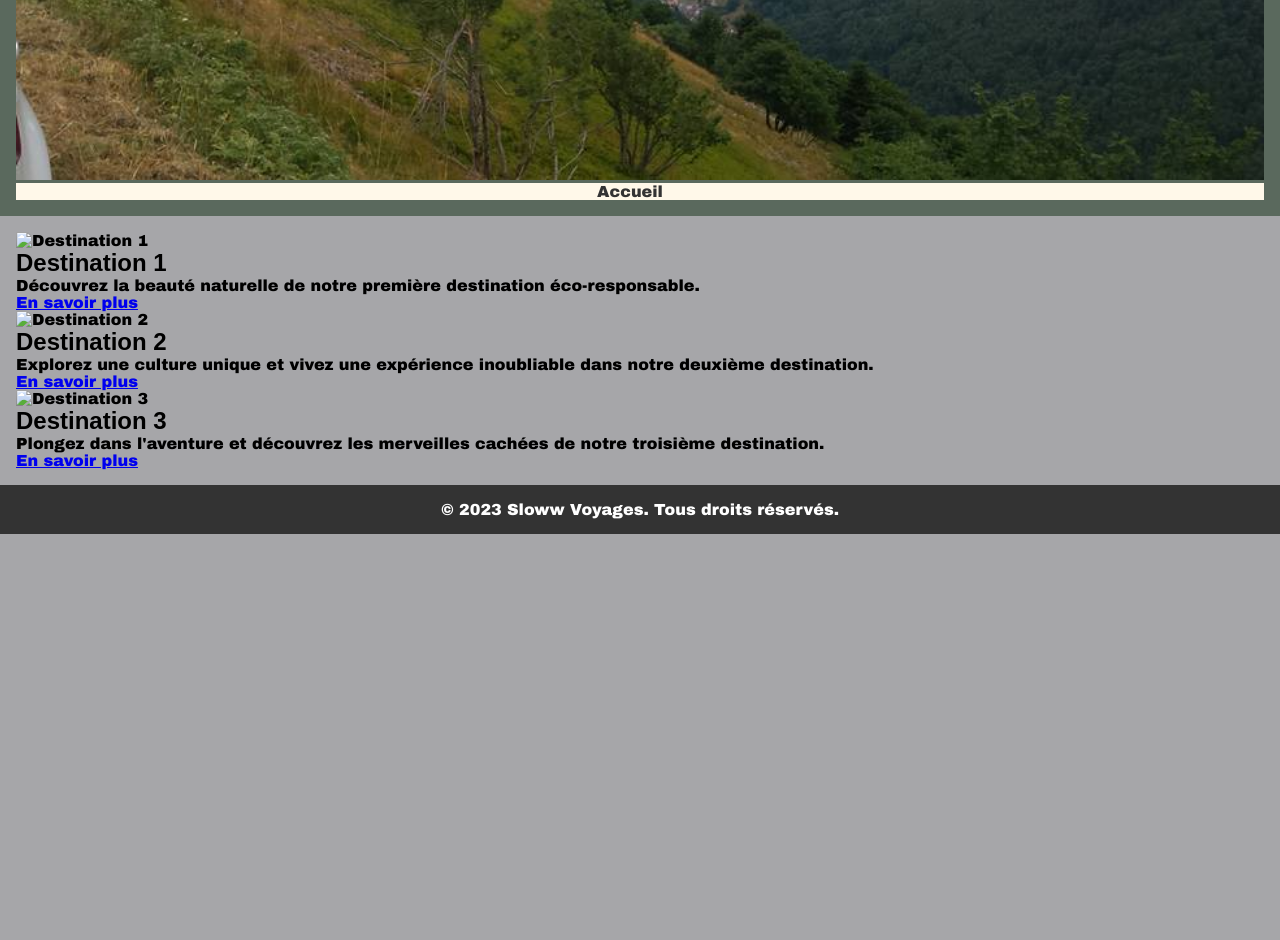
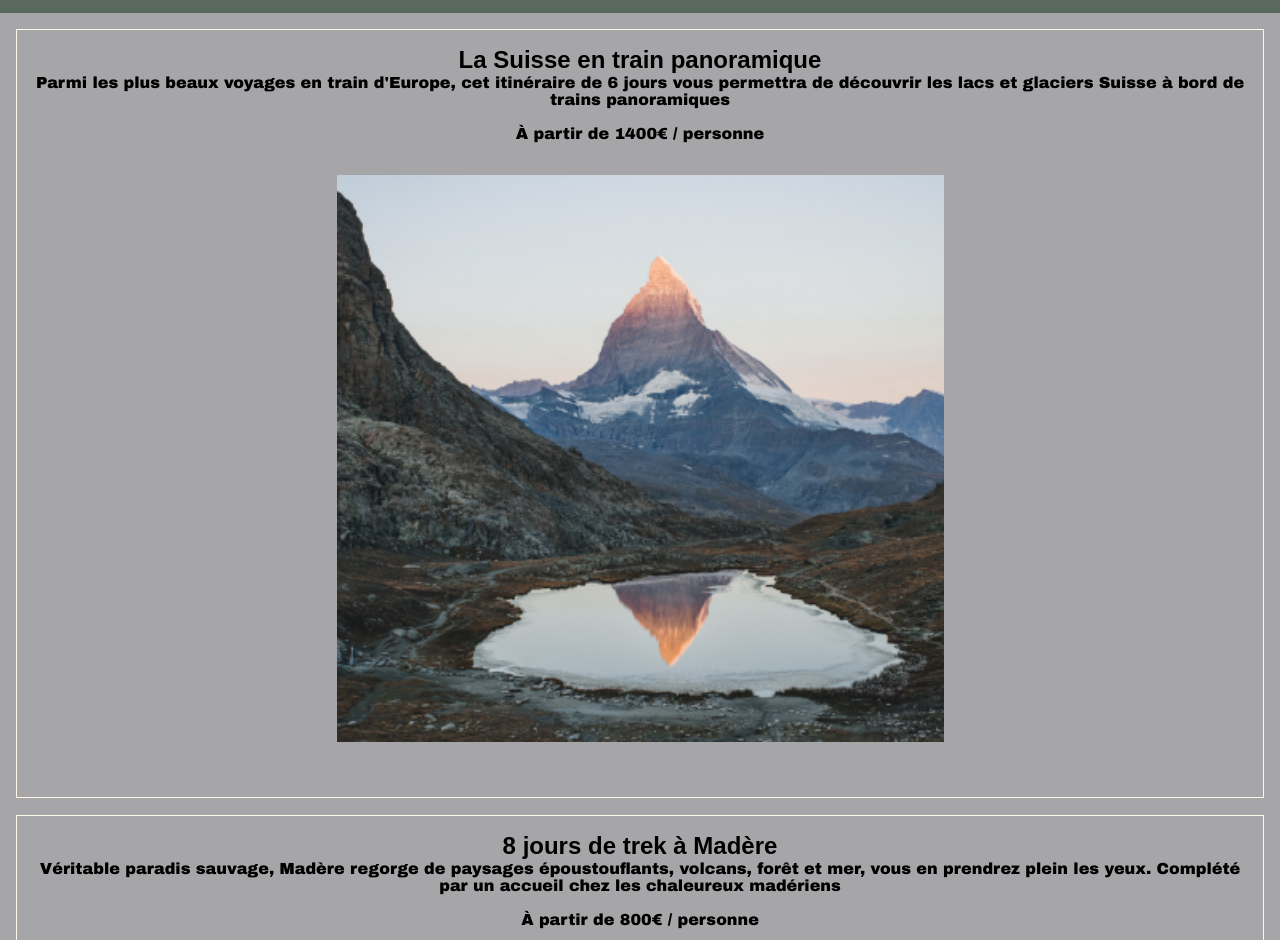
Before and after one commit to stefzouille/sloww, a plain HTML site: page nosvoyages.html in a window 1280 px wide. Shown: the part 592-1532 px from the top of the page. Before the commit the page ends 1126 px from the top, so only its background shows below. Drawn offline with Linux system fonts and the light colour scheme; a web font is replaced by a local one.

Commit message:
add page nos voyage et css

```diff
--- a/nosvoyages.html
+++ b/nosvoyages.html
@@ -12,7 +12,7 @@
     <header>
         <h1>Nos Voyages</h1>
         <br>
-        <img class="banner" src="./img/nosvoyages.jpg" alt="Bannière Sloww">
+        <img class="banner" src="./img/nos voyages.png" alt="Bannière Sloww">
         <nav>
             <ul>
                 <li><a href="index.html">Accueil</a></li>
@@ -22,24 +22,47 @@
 
     <main>
         <div class="voyage-card">
-            <img src="destination1.jpg" alt="Destination 1">
-            <h2>Destination 1</h2>
-            <p>Découvrez la beauté naturelle de notre première destination éco-responsable.</p>
-            <a href="destination1.html">En savoir plus</a>
+            <h2>La Suisse en train panoramique</h2>
+            <p>Parmi les plus beaux voyages en
+                train d'Europe, cet itinéraire de 6
+                jours vous permettra de découvrir
+                les lacs et glaciers Suisse à bord de
+                trains panoramiques
+            </p>
+            <br>
+            <p>À partir de 1400€ / personne</p>
+            <br>
+            <img src="./img/suisse.png" alt="Vue sur les montagnes de Suisse">
+            <!-- <a href="destination1.html">En savoir plus</a> -->
         </div>
-
+<br>
         <div class="voyage-card">
-            <img src="destination2.jpg" alt="Destination 2">
-            <h2>Destination 2</h2>
-            <p>Explorez une culture unique et vivez une expérience inoubliable dans notre deuxième destination.</p>
-            <a href="destination2.html">En savoir plus</a>
+            <h2>8 jours de trek à Madère</h2>
+            <p>Véritable paradis sauvage, Madère
+                regorge de paysages époustouflants,
+                volcans, forêt et mer, vous en
+                prendrez plein les yeux. Complété
+                par un accueil chez les chaleureux
+                madériens</p>
+                <br>
+                <p>À partir de 800€ / personne</p>
+                <br>
+            <img src="./img/madere.png" alt="Falaise du bord de mer à Madère">
+            <!-- <a href="destination2.html">En savoir plus</a> -->
         </div>
-
+<br>
         <div class="voyage-card">
-            <img src="destination3.jpg" alt="Destination 3">
-            <h2>Destination 3</h2>
-            <p>Plongez dans l'aventure et découvrez les merveilles cachées de notre troisième destination.</p>
-            <a href="destination3.html">En savoir plus</a>
+            <h2>Découverte de la Slovénie</h2>
+            <p>Entre VTT électrique, Kayak et
+                randonnée, découvrez toutes les
+                merveilles de la Slovénie : alpages,
+                montagnes et lac. 8 jours de voyages
+                en connexion avec la nature</p>
+                <br>
+                <p>À partir de 1300€ / personne</p>
+                <br>
+            <img src="./img/slovenie.png" alt="vue d'un chateau sur une petite ile en Slovenie">
+            <!-- <a href="destination3.html">En savoir plus</a> -->
         </div>
     </main>
 
--- a/styles.css
+++ b/styles.css
@@ -98,7 +98,7 @@ footer {
     background-size: cover;
     background-position: center;
     background-color: rgba(0, 0, 0, 0.5);
-    color: #fff;
+    color: #FFF8E9;
     text-align: center;
     /* padding: 100px 0; */
     /* border: 0.2rem solid rgb(224, 12, 207); */
@@ -112,6 +112,36 @@ footer {
 
 .banner h1 {
     margin-bottom: 20px;
+}
+
+.voyage-card img {
+    width: 50%;
+    height: 50%;
+    max-height: 600px; /* Ajustez cette valeur en fonction de vos besoins */
+    margin: auto;
+    padding: 0;
+    object-fit: cover;
+    /* border: 1px solid #ddd; */
+    padding: 1rem;
+    text-align: center;
+    margin-bottom: 20px; /* Espacement entre les cartes */
+    /* ... (autres styles) ... */
+}
+
+/* Ajoutez un style pour ne pas ajouter de bordure en bas à la dernière carte */
+.voyage-card:last-child {
+    border: none;
+}
+.voyage-card {
+    border: 1px solid #FFF8E9;
+    padding: 1rem;
+    text-align: center;
+    /* ... (autres styles) ... */
+}
+
+/* Ajoutez un style pour séparer les cartes par une ligne */
+.voyage-card + .voyage-card {
+    margin-top: 20px; /* Espacement entre les cartes */
 }
 
 /* Réglages de responsive */
```
Also changed, not shown: index.html (+1 -1 lines), img/madere.png (added), img/nos voyages.png (added), img/slovenie.png (added), img/suisse.png (added).
